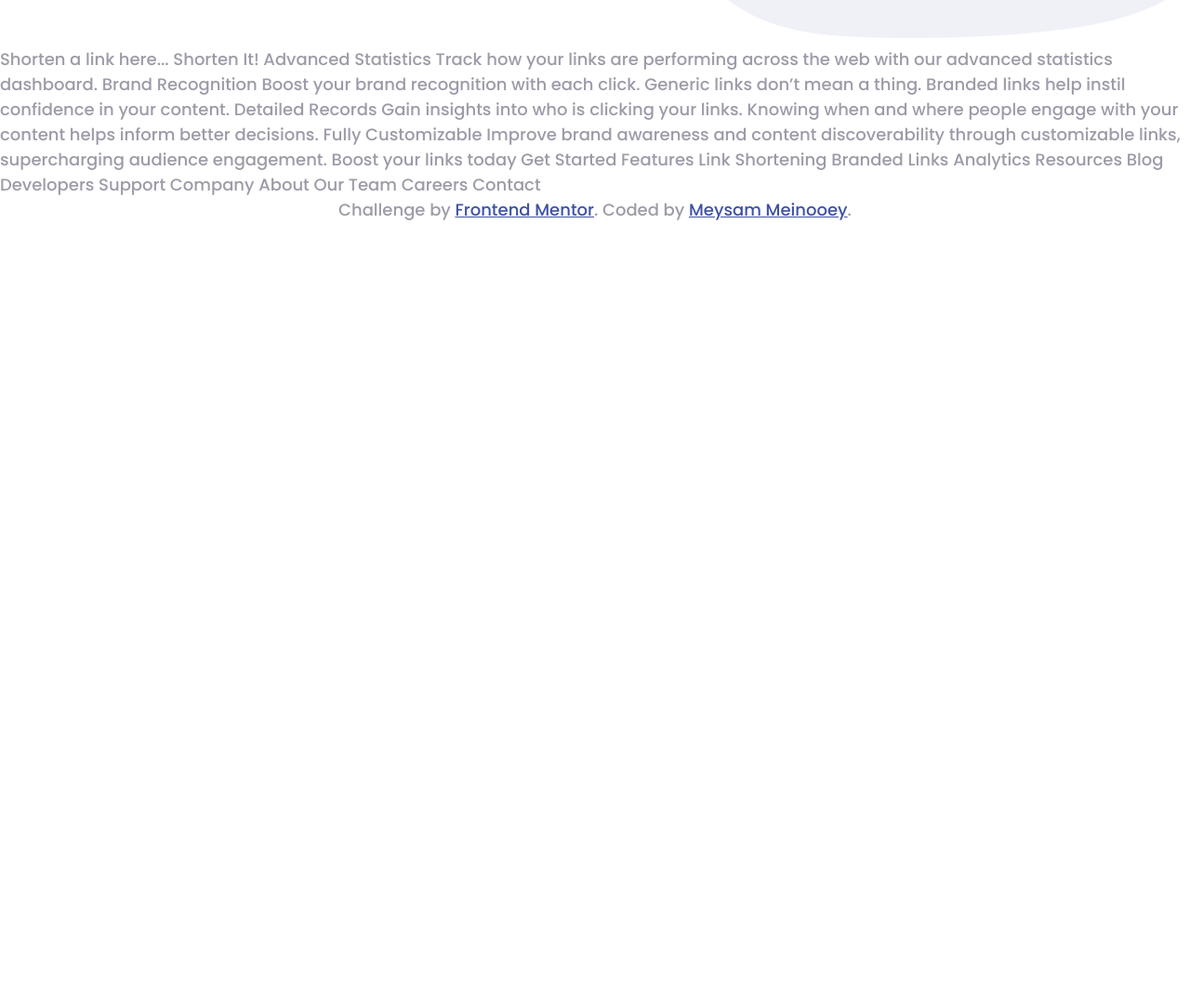
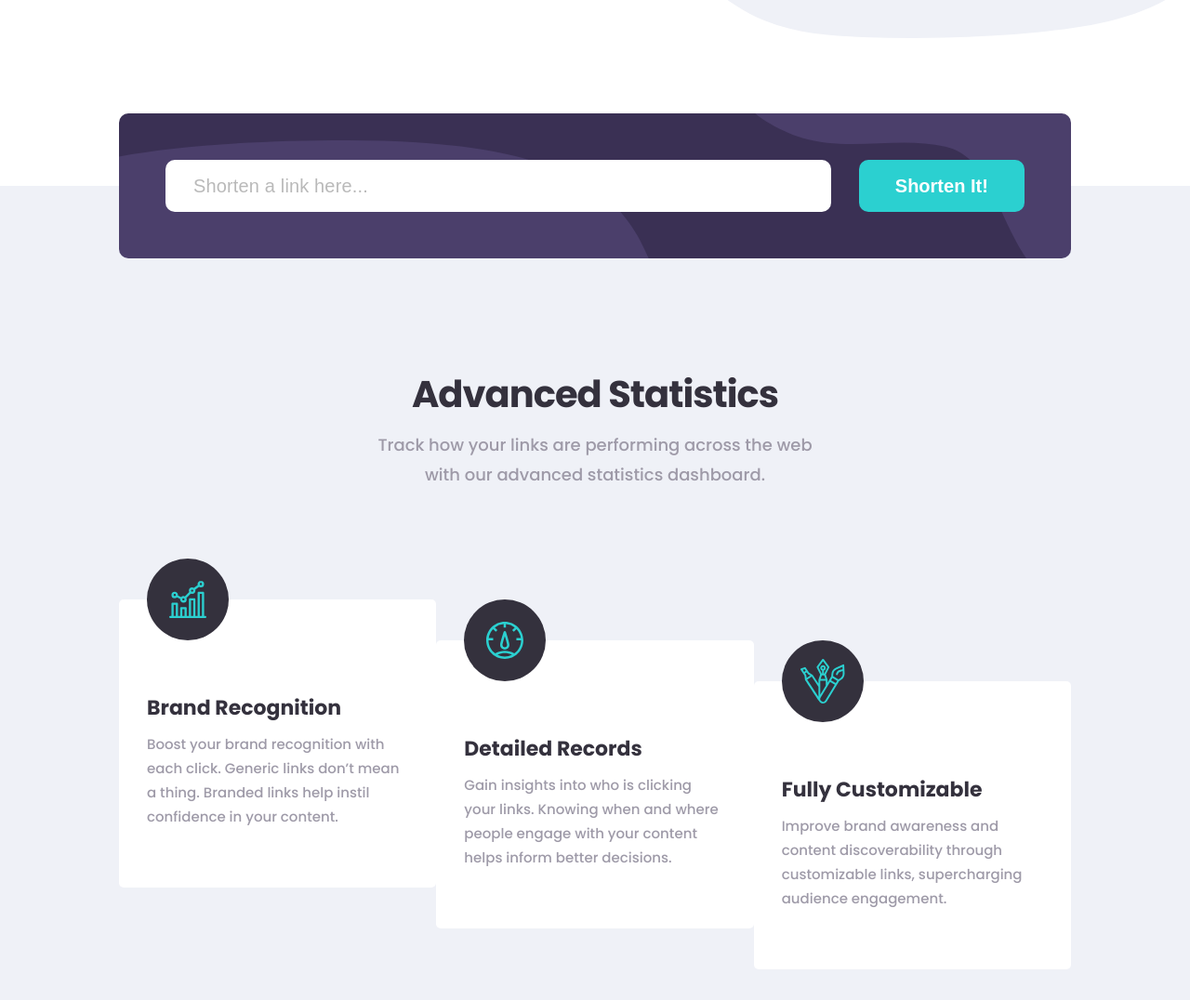
Before and after one commit to meysamminoo/url-shortening-api, a plain HTML site: page index.html in a window 1280 px wide. Shown: the part 614-1690 px from the top of the page at 93% size. Before the commit the page ends 853 px from the top, so only its background shows below. Drawn offline with Linux system fonts and the light colour scheme.

Commit message:
design main content

```diff
--- a/index.html
+++ b/index.html
@@ -41,16 +41,63 @@
         <button class="btn-started">Get Started</button>
       </div>
     </section>
-    Shorten a link here... Shorten It! Advanced Statistics Track how your links
-    are performing across the web with our advanced statistics dashboard. Brand
-    Recognition Boost your brand recognition with each click. Generic links
-    don’t mean a thing. Branded links help instil confidence in your content.
-    Detailed Records Gain insights into who is clicking your links. Knowing when
-    and where people engage with your content helps inform better decisions.
-    Fully Customizable Improve brand awareness and content discoverability
-    through customizable links, supercharging audience engagement. Boost your
-    links today Get Started Features Link Shortening Branded Links Analytics
-    Resources Blog Developers Support Company About Our Team Careers Contact
+    <main class="main">
+      <div class="wrapper-main">
+        <section class="box-input">
+          <input type="text" id="input" placeholder="Shorten a link here..." />
+          <button id="btn">Shorten It!</button>
+        </section>
+        <section class="advanced-static">
+          <h2>Advanced Statistics</h2>
+          <p>
+            Track how your links are performing across the web with our advanced
+            statistics dashboard.
+          </p>
+          <section class="items">
+            <div class="box-item">
+              <div class="box-icon">
+                <img
+                  src="images/icon-brand-recognition.svg"
+                  alt="recognition"
+                />
+              </div>
+
+              <h3>Brand Recognition</h3>
+              <p>
+                Boost your brand recognition with each click. Generic links
+                don’t mean a thing. Branded links help instil confidence in your
+                content.
+              </p>
+            </div>
+            <div class="box-item middle">
+              <div class="box-icon">
+                <img src="images/icon-detailed-records.svg" alt="recognition" />
+              </div>
+              <h3>Detailed Records</h3>
+              <p>
+                Gain insights into who is clicking your links. Knowing when and
+                where people engage with your content helps inform better
+                decisions.
+              </p>
+            </div>
+            <div class="box-item bottom">
+              <div class="box-icon">
+                <img src="images/icon-fully-customizable.svg" />
+              </div>
+              <h3>Fully Customizable</h3>
+              <p>
+                Improve brand awareness and content discoverability through
+                customizable links, supercharging audience engagement.
+              </p>
+            </div>
+          </section>
+        </section>
+      </div>
+    </main>
+
+    Boost your links today Get Started Features Link Shortening Branded Links
+    Analytics Resources Blog Developers Support Company About Our Team Careers
+    Contact
 
     <div class="attribution">
       Challenge by
--- a/style.css
+++ b/style.css
@@ -46,6 +46,9 @@ input {
   border: none;
   outline: none;
   background-color: #fff;
+}
+input::placeholder {
+  opacity: 0.5;
 }
 ul,
 ol {
@@ -121,6 +124,7 @@ a {
   background-repeat: no-repeat;
   background-position: 115%;
   margin-top: 5rem;
+  margin-bottom: 15rem;
 }
 .wrapper-started {
   width: 80%;
@@ -155,7 +159,138 @@ a {
   font-weight: 700;
   margin-top: 3rem;
 }
+/* *main */
+.main {
+  width: 100%;
+  background-color: var(--light-color);
+  margin: 0 auto;
+}
+.wrapper-main {
+  width: 80%;
+  display: flex;
+  flex-direction: column;
+  justify-content: center;
+  align-items: center;
+  margin: 0 auto;
+  position: relative;
+}
+.box-input {
+  width: 100%;
+  background-color: #3a3054;
+  background-image: url(./images/bg-shorten-desktop.svg);
+  display: flex;
+  flex-direction: row;
+  justify-content: space-between;
+  align-items: center;
+  padding: 5rem;
+  border-radius: 1rem;
+  position: absolute;
+  top: -7.8rem;
+}
+#input {
+  width: 80%;
+  background-color: #fff;
+  border-radius: 1rem;
+  font-size: 2rem;
+  line-height: 3.6rem;
+  font-weight: 500;
+  letter-spacing: 0.15px;
+  padding: 1rem 3rem;
+  margin-right: 3rem;
+}
+#btn {
+  width: 20%;
+  background-color: var(--green);
+  color: #fff;
+  padding: 1.3rem 0;
+  font-size: 2rem;
+  line-height: 3rem;
+  font-weight: 700;
+  border-radius: 1rem;
+}
+.advanced-static {
+  width: 100%;
+  margin: 20rem 0 10rem 0;
+  display: flex;
+  flex-direction: column;
+  align-items: center;
+}
+.advanced-static > h2 {
+  font-size: 4rem;
+  line-height: 4.8rem;
+  font-weight: 700;
+  color: var(--main-color);
+  letter-spacing: -1px;
+  margin-bottom: 1.5rem;
+}
+.advanced-static > p {
+  width: 50rem;
+  font-size: 1.8rem;
+  line-height: 3.2rem;
+  font-weight: 500;
+  color: var(--color);
+  text-align: center;
+}
+.items {
+  width: 100%;
+  display: flex;
+  flex-direction: row;
+  justify-content: space-between;
+  align-items: center;
+  margin: 3rem 0;
+  position: relative;
+}
+.items::before {
+  content: "";
+  height: 8px;
+  width: 100%;
+  background-color: var(--green);
+  position: absolute;
+  top: calc(55%);
+  right: 0;
+  left: 0;
+}
+.box-item {
+  width: 35rem;
+  height: 31rem;
+  background-color: #fff;
+  border-radius: 5px;
+  padding: 3rem;
+  position: relative;
+}
+.box-icon {
+  position: absolute;
+  top: -4.4rem;
+  width: 8.8rem;
+  height: 8.8rem;
+  background-color: var(--main-color);
+  display: flex;
+  justify-content: center;
+  align-items: center;
+  border-radius: 50%;
+}
+.middle {
+  margin-top: 8.8rem;
+}
+.bottom {
+  margin-top: 17.6rem;
+}
+.box-item > h3 {
+  font-size: 2.2rem;
+  line-height: 3.3rem;
+  color: var(--main-color);
+  font-weight: 700;
+  margin-bottom: 1rem;
+  margin-top: 7rem;
+}
+.box-item > p {
+  font-size: 1.5rem;
+  line-height: 2.6rem;
+  color: var(--color);
+  font-weight: 500;
+}
 
+/* challange */
 .attribution a {
   color: hsl(228, 45%, 44%);
   text-decoration: underline;
```
